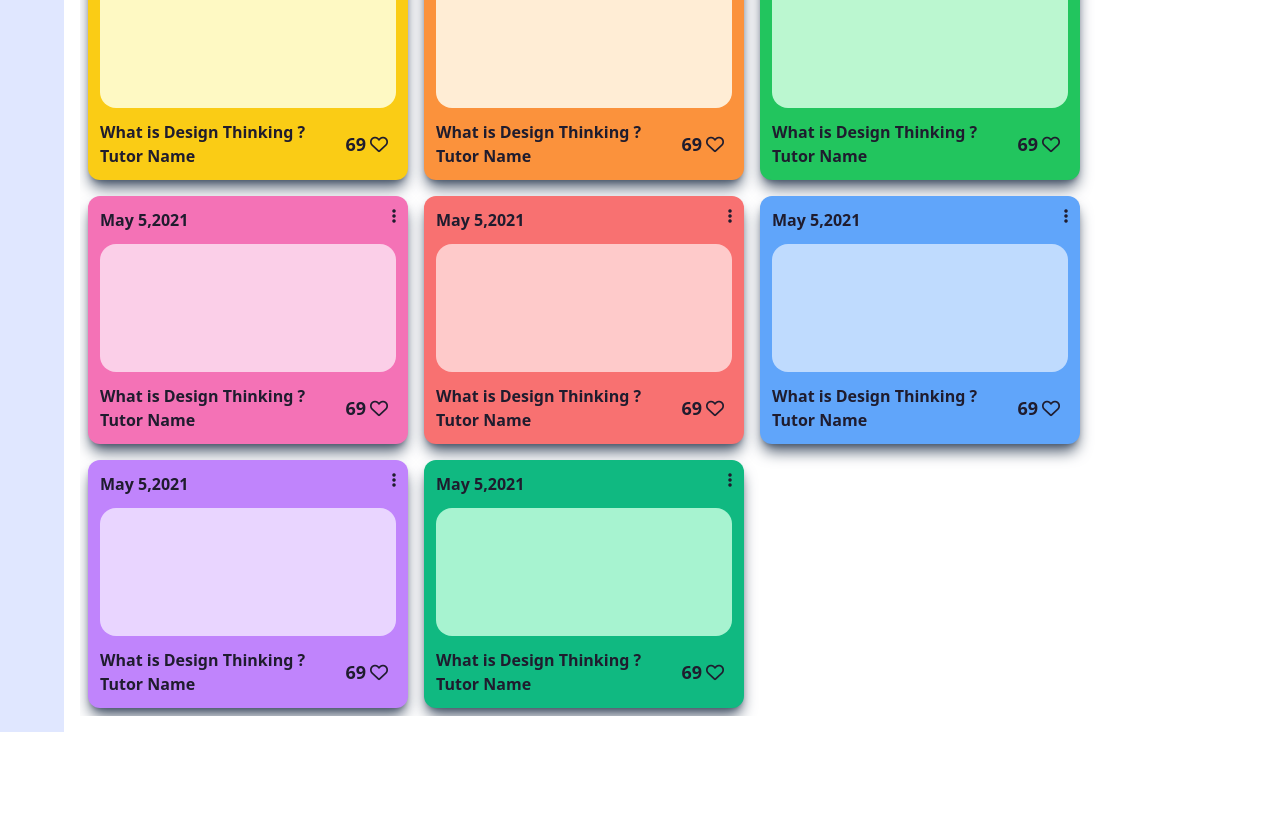
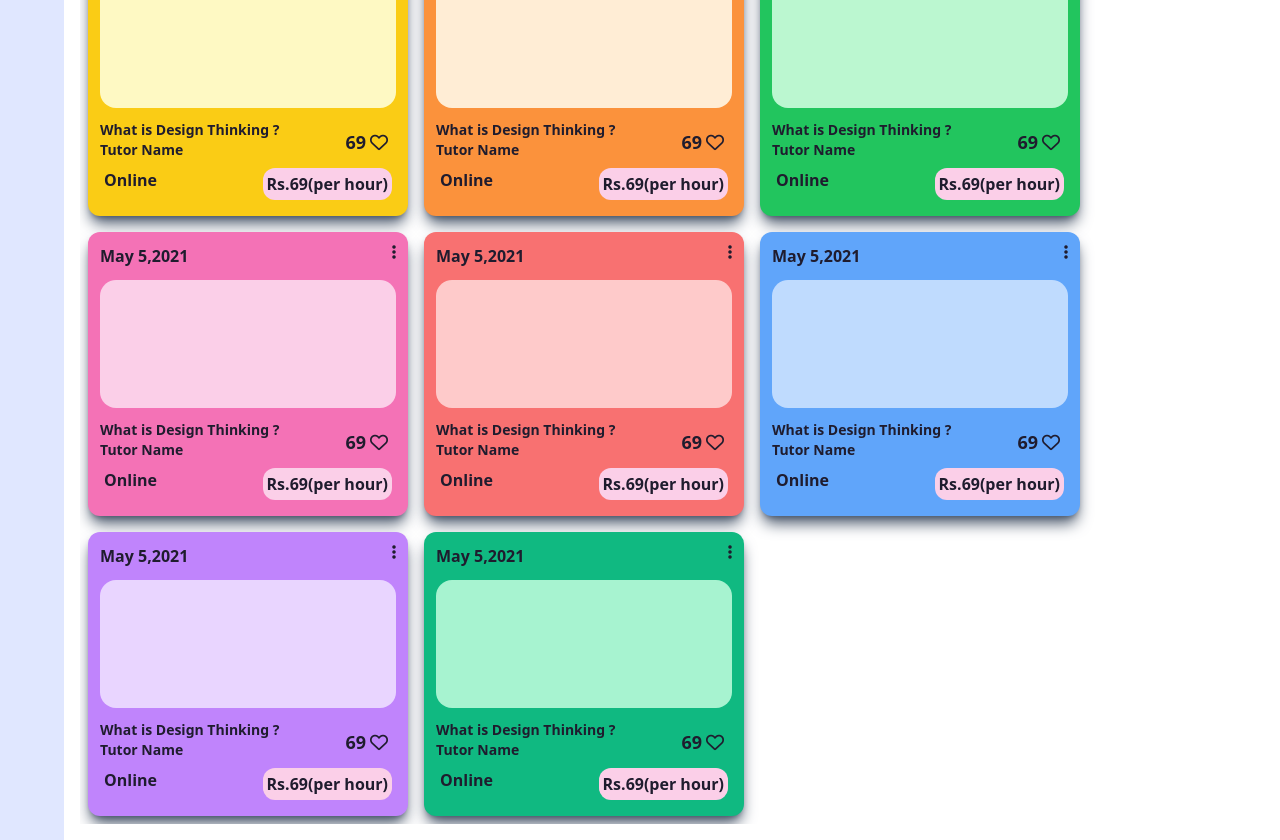
Before and after one commit to pranavdate8788/FINALYEAR-PROJECT-NEW, a React (Create React App) app: page / in a window 1280 px wide. Shown: the part 480-1320 px from the top of the page. Before the commit the page ends 1212 px from the top, so only its background shows below. Built offline with nearby package versions, Linux system fonts and the light colour scheme.

Commit message:
dropdownprofile

```diff
--- a/src/Components/DropdownProfile.js
+++ b/src/Components/DropdownProfile.js
@@ -2,7 +2,7 @@ import React from "react";
 
 function DropdownProfile() {
   return (
-    <div className="flex flex-col dropdownprofile dark:bg-slate-800" >
+    <div className="flex flex-col dropdownprofile dark:bg-zinc-900 dark:border-white" >
       <div className="flex justify-around items-center">
         <img
           className="rounded-full h-14 w-14 "
--- a/src/Components/FirstContetnt.js
+++ b/src/Components/FirstContetnt.js
@@ -2,7 +2,7 @@ import React from "react";
 import { Link } from "react-router-dom";
 function FirstContetnt() {
   return (
-    <div className="home  h-auto bg-white light dark:text-white dark:bg-slate-600 p-4 rounded-t-3xl overflow-x-hidden  ">
+    <div className="home  h-auto bg-white light dark:text-white dark:bg-neutral-800  p-4 rounded-t-3xl overflow-x-hidden  ">
       <div className="flex w-full  justify-between p-2 xs:items-center xs:font-semibold">
         <div className="flex-col text-lg  ">
           <h1 className="font-bold text-2xl">Results</h1>
@@ -88,13 +88,13 @@ function FirstContetnt() {
       </div>
       <div className="flex flex-wrap mt-3 font-semibold sticky overflow-x-hidden">
         <Link to={"/content"}>
-          <div className="h-auto p-3 w-80 m-2 shadow-lg dark:shadow-xl dark:bg-slate-800 bg-yellow-400 relative rounded-xl flex flex-col shadow-slate-600 ">
+          <div className="h-auto p-3 w-80 m-2 shadow-lg dark:shadow-xl dark:bg-zinc-700 bg-yellow-400 relative rounded-xl flex flex-col shadow-slate-600 ">
             <div className="flex justify-between">
               <span>May 5,2021</span>
               <i className="fa-solid fa-ellipsis-vertical"></i>
             </div>
             <div className="h-32 w-full mx-auto my-3 dark:bg-violet-200 bg-yellow-100 rounded-2xl"></div>
-            <div className="flex justify-between">
+            <div className="flex justify-between text-sm">
               <div className="flex flex-col">
                 <span>What is Design Thinking ?</span>
                 <span>Tutor Name</span>
@@ -104,16 +104,20 @@ function FirstContetnt() {
                 <i className="fa-regular fa-heart"></i>
               </div>
             </div>
+            <div className="flex justify-between p-1  item-center ">
+              <label>Online</label>
+              <button className="bg-pink-200 rounded-xl p-1 dark:bg-zinc-900 dark:border-white dark:border-solid">Rs.69(per hour)</button>
+            </div>
           </div>
         </Link>
         <Link to={"/content"}>
-          <div className="h-auto p-3 w-80 m-2 shadow-lg dark:shadow-xl dark:bg-slate-800 bg-orange-400 relative rounded-xl flex flex-col shadow-slate-600 ">
+          <div className="h-auto p-3 w-80 m-2 shadow-lg dark:shadow-xl dark:bg-zinc-700 bg-orange-400 relative rounded-xl flex flex-col shadow-slate-600 ">
             <div className="flex justify-between">
               <span>May 5,2021</span>
               <i className="fa-solid fa-ellipsis-vertical"></i>
             </div>
             <div className="h-32 w-full mx-auto my-3  dark:bg-violet-200 bg-orange-100 rounded-2xl"></div>
-            <div className="flex justify-between">
+            <div className="flex justify-between text-sm">
               <div className="flex flex-col">
                 <span>What is Design Thinking ?</span>
                 <span>Tutor Name</span>
@@ -123,16 +127,20 @@ function FirstContetnt() {
                 <i className="fa-regular fa-heart"></i>
               </div>
             </div>
+            <div className="flex justify-between p-1  item-center ">
+              <label>Online</label>
+              <button className="bg-pink-200 rounded-xl p-1 dark:bg-zinc-900 ">Rs.69(per hour)</button>
+            </div>
           </div>
         </Link>
         <Link to={"/content"}>
-          <div className="h-auto p-3 w-80 m-2 shadow-lg dark:shadow-xl  dark:bg-slate-800 bg-green-500 relative rounded-xl flex flex-col shadow-slate-600 ">
+          <div className="h-auto p-3 w-80 m-2 shadow-lg dark:shadow-xl  dark:bg-zinc-700 bg-green-500 relative rounded-xl flex flex-col shadow-slate-600 ">
             <div className="flex justify-between">
               <span>May 5,2021</span>
               <i className="fa-solid fa-ellipsis-vertical"></i>
             </div>
             <div className="h-32 w-full mx-auto my-3  dark:bg-violet-200 bg-green-200 rounded-2xl"></div>
-            <div className="flex justify-between">
+            <div className="flex justify-between text-sm">
               <div className="flex flex-col">
                 <span>What is Design Thinking ?</span>
                 <span>Tutor Name</span>
@@ -142,16 +150,20 @@ function FirstContetnt() {
                 <i className="fa-regular fa-heart"></i>
               </div>
             </div>
+            <div className="flex justify-between p-1  item-center ">
+              <label>Online</label>
+              <button className="bg-pink-200 rounded-xl p-1 dark:bg-zinc-900">Rs.69(per hour)</button>
+            </div>
           </div>
         </Link>
         <Link to={"/content"}>
-          <div className="h-auto p-3 w-80 m-2 shadow-lg dark:shadow-xl  dark:bg-slate-800 bg-pink-400 relative rounded-xl flex flex-col shadow-slate-600 ">
+          <div className="h-auto p-3 w-80 m-2 shadow-lg dark:shadow-xl  dark:bg-zinc-700 bg-pink-400 relative rounded-xl flex flex-col shadow-slate-600 ">
             <div className="flex justify-between">
               <span>May 5,2021</span>
               <i className="fa-solid fa-ellipsis-vertical"></i>
             </div>
             <div className="h-32 w-full mx-auto my-3  dark:bg-violet-200 bg-pink-200 rounded-2xl"></div>
-            <div className="flex justify-between">
+            <div className="flex justify-between text-sm">
               <div className="flex flex-col">
                 <span>What is Design Thinking ?</span>
                 <span>Tutor Name</span>
@@ -161,16 +173,20 @@ function FirstContetnt() {
                 <i className="fa-regular fa-heart"></i>
               </div>
             </div>
+            <div className="flex justify-between p-1  item-center ">
+              <label>Online</label>
+              <button className="bg-pink-200 rounded-xl p-1 dark:bg-zinc-900">Rs.69(per hour)</button>
+            </div>
           </div>
         </Link>
         <Link to={"/content"}>
-          <div className="h-auto p-3 w-80 m-2 shadow-lg dark:shadow-xl  dark:bg-slate-800 bg-red-400 relative rounded-xl flex flex-col shadow-slate-600 ">
+          <div className="h-auto p-3 w-80 m-2 shadow-lg dark:shadow-xl  dark:bg-zinc-700 bg-red-400 relative rounded-xl flex flex-col shadow-slate-600 ">
             <div className="flex justify-between">
               <span>May 5,2021</span>
               <i className="fa-solid fa-ellipsis-vertical"></i>
             </div>
             <div className="h-32 w-full mx-auto my-3  dark:bg-violet-200 bg-red-200 rounded-2xl"></div>
-            <div className="flex justify-between">
+            <div className="flex justify-between text-sm">
               <div className="flex flex-col">
                 <span>What is Design Thinking ?</span>
                 <span>Tutor Name</span>
@@ -180,16 +196,20 @@ function FirstContetnt() {
                 <i className="fa-regular fa-heart"></i>
               </div>
             </div>
+            <div className="flex justify-between p-1  item-center ">
+              <label>Online</label>
+              <button className="bg-pink-200 rounded-xl p-1 dark:bg-zinc-900">Rs.69(per hour)</button>
+            </div>
           </div>
         </Link>
         <Link to={"/content"}>
-          <div className="h-auto p-3 w-80 m-2 shadow-lg dark:shadow-xl dark:bg-slate-800 bg-blue-400 relative rounded-xl flex flex-col shadow-slate-600 ">
+          <div className="h-auto p-3 w-80 m-2 shadow-lg dark:shadow-xl dark:bg-zinc-700 bg-blue-400 relative rounded-xl flex flex-col shadow-slate-600 ">
             <div className="flex justify-between">
               <span>May 5,2021</span>
               <i className="fa-solid fa-ellipsis-vertical"></i>
             </div>
             <div className="h-32 w-full mx-auto my-3  dark:bg-violet-200 bg-blue-200 rounded-2xl"></div>
-            <div className="flex justify-between">
+            <div className="flex justify-between text-sm">
               <div className="flex flex-col">
                 <span>What is Design Thinking ?</span>
                 <span>Tutor Name</span>
@@ -199,16 +219,20 @@ function FirstContetnt() {
                 <i className="fa-regular fa-heart"></i>
               </div>
             </div>
+            <div className="flex justify-between p-1  item-center ">
+              <label>Online</label>
+              <button className="bg-pink-200 rounded-xl p-1 dark:bg-zinc-900">Rs.69(per hour)</button>
+            </div>
           </div>
         </Link>
         <Link to={"/content"}>
-          <div className="h-auto p-3 w-80 m-2 shadow-lg dark:shadow-xl  dark:bg-slate-800 bg-purple-400 relative rounded-xl flex flex-col shadow-slate-600 ">
+          <div className="h-auto p-3 w-80 m-2 shadow-lg dark:shadow-xl  dark:bg-zinc-700 bg-purple-400 relative rounded-xl flex flex-col shadow-slate-600 ">
             <div className="flex justify-between">
               <span>May 5,2021</span>
               <i className="fa-solid fa-ellipsis-vertical"></i>
             </div>
             <div className="h-32 w-full mx-auto my-3  dark:bg-violet-200 bg-purple-200 rounded-2xl"></div>
-            <div className="flex justify-between">
+            <div className="flex justify-between text-sm">
               <div className="flex flex-col">
                 <span>What is Design Thinking ?</span>
                 <span>Tutor Name</span>
@@ -218,16 +242,20 @@ function FirstContetnt() {
                 <i className="fa-regular fa-heart"></i>
               </div>
             </div>
+            <div className="flex justify-between p-1  item-center ">
+              <label>Online</label>
+              <button className="bg-pink-200 rounded-xl p-1 dark:bg-zinc-900">Rs.69(per hour)</button>
+            </div>
           </div>
         </Link>
         <Link to={"/content"}>
-          <div className="h-auto p-3 w-80 m-2 shadow-lg dark:shadow-xl  dark:bg-slate-800 bg-emerald-500 relative rounded-xl flex flex-col shadow-slate-600 ">
+          <div className="h-auto p-3 w-80 m-2 shadow-lg dark:shadow-xl  dark:bg-zinc-700 bg-emerald-500 relative rounded-xl flex flex-col shadow-slate-600 ">
             <div className="flex justify-between">
               <span>May 5,2021</span>
               <i className="fa-solid fa-ellipsis-vertical"></i>
             </div>
             <div className="h-32 w-full mx-auto my-3  dark:bg-violet-200 bg-emerald-200 rounded-2xl"></div>
-            <div className="flex justify-between">
+            <div className="flex justify-between text-sm">
               <div className="flex flex-col">
                 <span>What is Design Thinking ?</span>
                 <span>Tutor Name</span>
@@ -237,6 +265,10 @@ function FirstContetnt() {
                 <i className="fa-regular fa-heart"></i>
               </div>
             </div>
+            <div className="flex justify-between p-1  item-center ">
+              <label>Online</label>
+              <button className="bg-pink-200 rounded-xl p-1 dark:bg-zinc-900">Rs.69(per hour)</button>
+            </div>
           </div>
         </Link>
       </div>
--- a/src/Components/Header.js
+++ b/src/Components/Header.js
@@ -41,7 +41,7 @@ const handleThemeSwitch =()=>{
 
   return (
     <>
-    <div className="flex w-full bg-indigo-100 sticky top-0 z-10 dark:bg-slate-800 dark:text-white  justify-between p-2 h-16"  >
+    <div className="flex w-full bg-indigo-100 sticky top-0 z-10 dark:bg-zinc-900 dark:text-white  justify-between p-2 h-16 xs:z-10"   >
       <div className="flex items-center gap-9 p-2 text-lg xs:gap-4  xs:w-full ">
         <div>
           <i
@@ -51,7 +51,7 @@ const handleThemeSwitch =()=>{
         </div>
 
         <span className="mytutor">MyTutor</span>
-        <div className="mx-2 bg-white dark:bg-white dark:text-black  flex  p-2 w-96 justify-between items-center rounded-full xs:w-60 ">
+        <div className="mx-2 bg-white dark:bg-white dark:text-black text-sm  flex  p-1 w-96 justify-between items-center rounded-full xs:w-60 ">
           <h4>Search</h4>
           <i className="fa-solid fa-magnifying-glass"></i>
         </div>
--- a/src/Components/HomeSection.js
+++ b/src/Components/HomeSection.js
@@ -5,7 +5,7 @@ import Home from "./Home"
 
 function HomeSection() {
   return (
-    <div className="flex h-calc-16  bg-indigo-100 dark:bg-slate-800 xs:flex-col-reverse xs:relative xs:p-1">
+    <div className="flex h-calc-16  bg-indigo-100 dark:bg-zinc-900 xs:flex-col-reverse xs:relative xs:p-1">
     <VerticalNav/>
     <Home />
   </div>
--- a/src/Components/VerticalNav.js
+++ b/src/Components/VerticalNav.js
@@ -11,7 +11,7 @@ const VerticalNav  = () => {
   };
   return (
 
-    <div  className=" footer w-16 text-lg flex flex-col   dark:bg-slate-800 dark:text-yellow-300 xs:bg-orange-100    xs:h-14 xs:p-1 xs:sticky xs:absolute xs:bottom-0    ">
+    <div  className=" footer w-16 text-lg flex flex-col   dark:bg-zinc-900 dark:text-yellow-300 xs:bg-orange-100    xs:h-14 xs:p-1 xs:sticky xs:absolute xs:bottom-0    ">
     <div className="flex flex-col items-center p-8 gap-10   xs:flex xs:p-2 xs:gap-2 xs:flex-row  xs:items-center  xs:justify-evenly  ">
     <i className=" bg-slate-400 dark:bg-slate-700 p-2 rounded-full fa-solid fa-house house"></i>
       <i className=" fa-solid fa-comment"></i>
```
Also changed, not shown: src/App.css (+6 -1 lines), src/Components/Content.js (+8 -8 lines).
